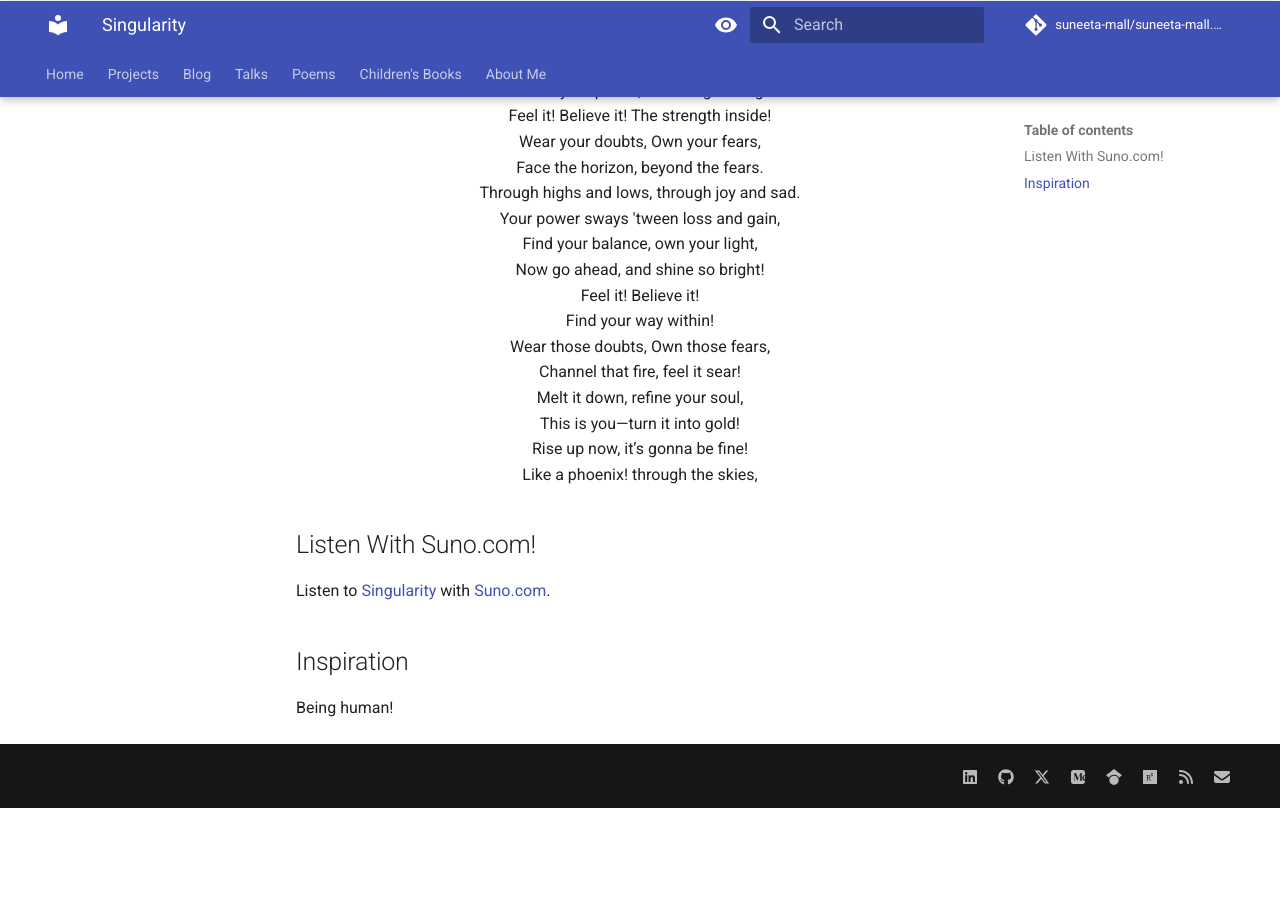
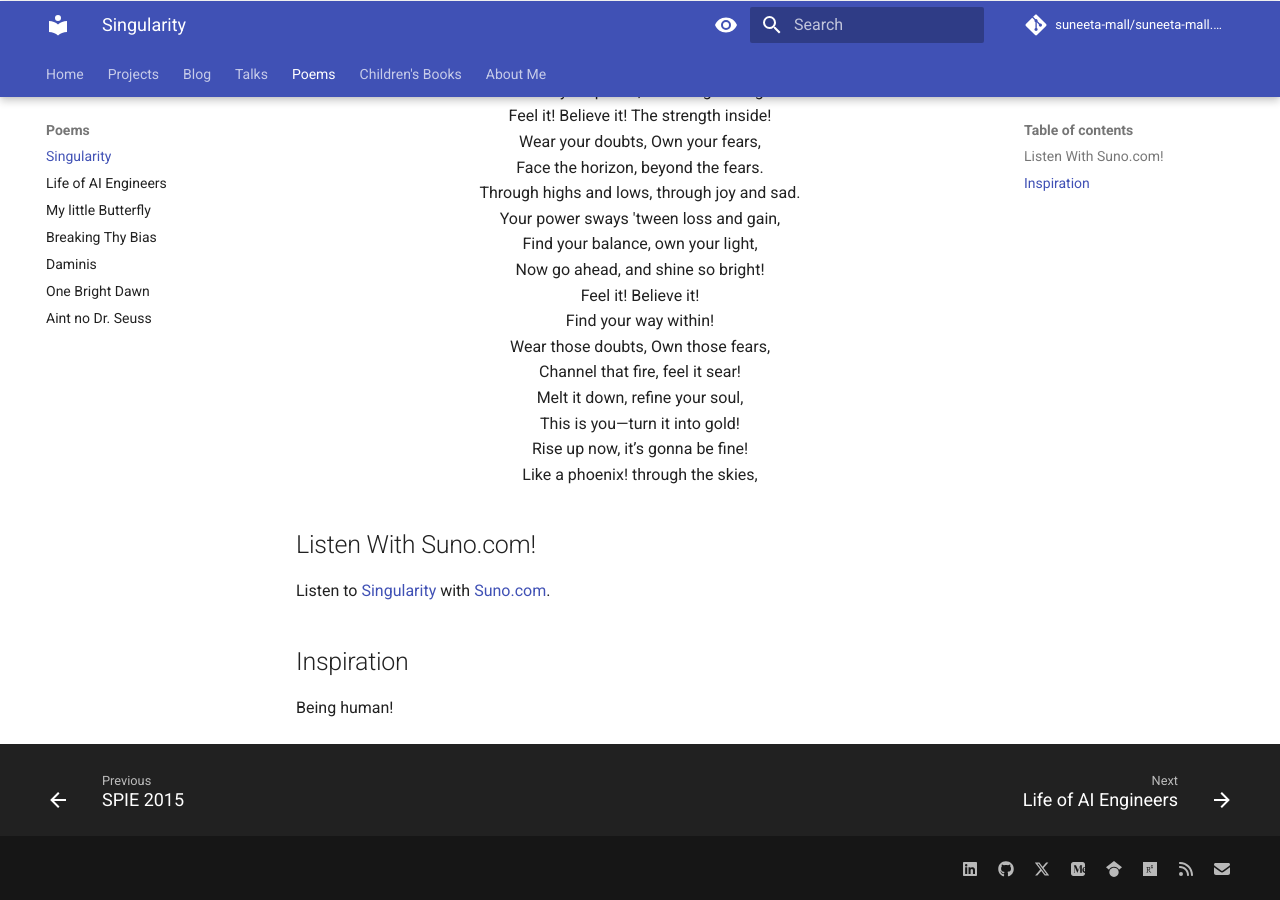
Before and after one commit to suneeta-mall/suneeta-mall.github.io, an MkDocs documentation site: the page built from docs/poems/singularity.md, in a window 1280 px wide and 900 px high, scrolled down 1524 px. Built offline with MkDocs 1.6.1 and Material for MkDocs 9.7.7, drawn with Linux system fonts in a browser that asks for light colours; nearby versions of some CDN libraries; library files that are not in the unit come from our copies; plug-ins that fetch from the network failed and are left out; comment, search, counter and statistics services are not loaded; before the commit the page ends 2332 px from its top, so only the background shows below that.

Commit message:
link singularity (#9)

```diff
--- a/mkdocs.yml
+++ b/mkdocs.yml
@@ -160,6 +160,7 @@ nav:
   - SPIE 2018: talks/SPIE-2018.md
   - SPIE 2015: talks/SPIE-2015.md
 - Poems:
+  - Singularity: poems/singularity.md
   - Life of AI Engineers: poems/life-of-ai-engineer.md
   - My little Butterfly: poems/my-little-butterfly.md
   - Breaking Thy Bias: poems/breaking-thy-bias.md
```
